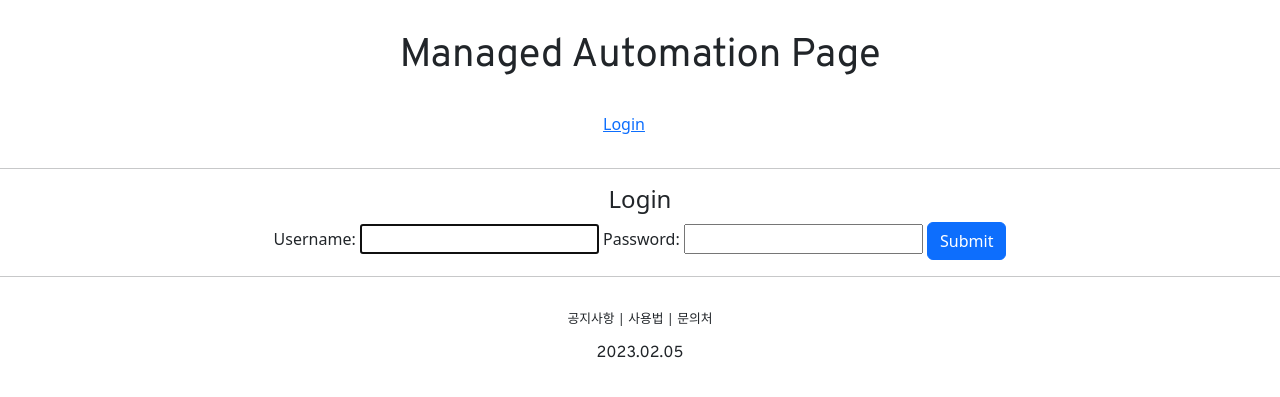
After one commit to mingineer/adminpage, a Django app: page /account/login/ in a window 1280 px wide. The commit adds this page. Shown: the top 397 px of the page. Run offline with Django 4.2, Linux system fonts and the light colour scheme.

Commit message:
create login page

```diff
--- a/accountapp/templates/accountapp/hello_world.html
+++ b/accountapp/templates/accountapp/hello_world.html
@@ -1,6 +1,12 @@
 {% extends 'base.html' %}
 
 {% block content %}
+    <div style="text-align: center; margin: 2rem;">
+        <span class="header_button">Jeus점검</span>
+        <span class="header_button">WebtoB점검</span>
+        <span class="header_button">Tomcat설치</span>
+        <span class="header_button">패스워드변경</span>
+    </div>
 
     <div style="border-radius: 1rem; margin: 2rem; text-align: center; font-family: 'Overpass', sans-serif;">
         <h1>
--- /dev/null
+++ b/accountapp/templates/accountapp/login.html
@@ -0,0 +1,18 @@
+{% extends 'base.html' %}
+
+{% block content %}
+
+    <div style="text-align: center">
+        <div>
+          <h4>Login</h4>
+        </div>
+        <div>
+          <form action="" method="post">
+            {% csrf_token %}
+            {{ form }}
+            <input type="submit" class="btn btn-primary">
+          </form>
+        </div>
+    </div>
+
+{% endblock %}
--- a/accountapp/urls.py
+++ b/accountapp/urls.py
@@ -1,3 +1,4 @@
+from django.contrib.auth.views import LoginView, LogoutView
 from django.urls import path
 
 from accountapp.views import hello_world, AccountCreateView
@@ -7,5 +8,8 @@ app_name = "accountapp"
 urlpatterns = [
     path('hello_world/', hello_world, name='hello_world'),
 
+    path('login/', LoginView.as_view(template_name='accountapp/login.html'), name='login'),
+    path('logout/', LogoutView.as_view(), name='logout'),
+
     path('create/', AccountCreateView.as_view(), name='create'),
 ]
--- a/adminpage/settings.py
+++ b/adminpage/settings.py
@@ -13,6 +13,8 @@ https://docs.djangoproject.com/en/4.0/ref/settings/
 from pathlib import Path
 import environ
 import os
+
+from django.urls import reverse_lazy
 
 # env Settings #############
 env = environ.Env(
@@ -134,3 +136,6 @@ STATIC_ROOT = os.path.join(BASE_DIR, 'staticfiles')
 STATICFILES_DIRS = [
     BASE_DIR / "static",
 ]
+
+LOGIN_REDIRECT_URL = reverse_lazy('accountapp:hello_world')
+LOGOUT_REDIRECT_URL = reverse_lazy('accountapp:login')
--- a/templates/header.html
+++ b/templates/header.html
@@ -3,9 +3,16 @@
       <h1 class="header_logo">Managed Automation Page</h1>
     </div>
     <div style="margin: 2rem;">
-        <span class="header_button">Jeus점검</span>
-        <span class="header_button">WebtoB점검</span>
-        <span class="header_button">Tomcat설치</span>
-        <span class="header_button">패스워드변경</span>
+
+        {% if not user.is_authenticated %}
+        <a href="{% url 'accountapp:login' %}?next={{ request.path }}">
+            <span class="header_button">Login</span>
+        </a>
+        {% else %}
+        <a href="{% url 'accountapp:logout' %}?next={{ request.path }}">
+            <span class="header_button">Logout</span>
+        </a>
+        {% endif %}
+
     </div>
 </div>
```
